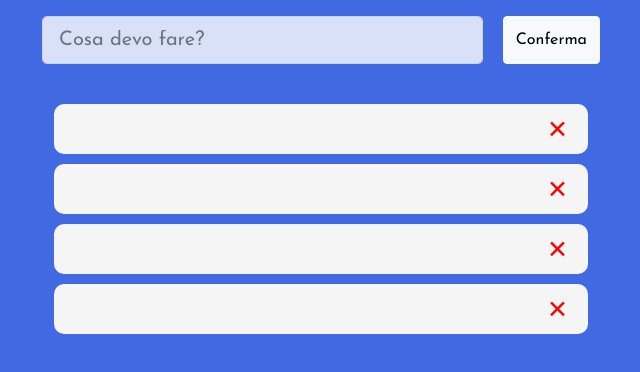
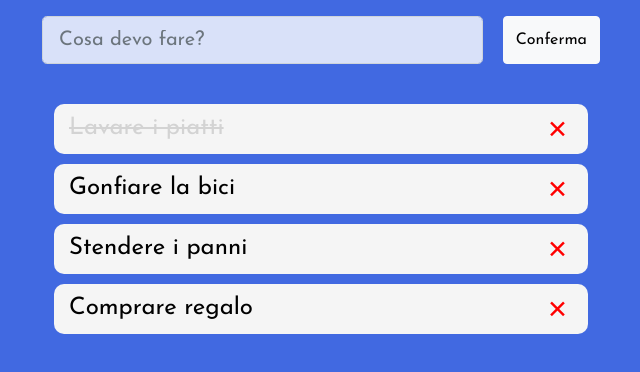
Before and after one commit to Tave23/vue-todolist, a plain HTML site: page MILESTONE 1/index.html in a window 1280 px wide. Shown: the part 98-470 px from the top of the page, without its empty margins (319-959 px from the left). Drawn offline with nearby package versions, Linux system fonts and the light colour scheme.

Commit message:
milestone 1

```diff
--- a/MILESTONE 1/css/style.css
+++ b/MILESTONE 1/css/style.css
@@ -62,5 +62,5 @@
 /* classe consegna fatta */
 .fatto{
    text-decoration: line-through;
-   color: grey;
+   color: lightgrey;
 }
--- a/MILESTONE 1/index.html
+++ b/MILESTONE 1/index.html
@@ -45,12 +45,16 @@
             <div class="col">
 
                <div
-               v-for="(item, indice) in todos"
+               v-for="(toDo, indice) in todos"
                class="box singleText">
-                  <h4 :class="{fatto: done == true}">
-                     {{todos.item}}
+                  <h4
+                  v-bind:class="{ fatto: toDo.done }"
+                  v-on:click="toDo.done = !toDo.done">
+                     {{toDo.consegna}}
                   </h4>
-                  <span class="delete">&#10005;</span>
+                  <span class="delete">
+                     &#10005;
+                  </span>
                </div>
 
             </div>
--- a/MILESTONE 1/js/script.js
+++ b/MILESTONE 1/js/script.js
@@ -6,19 +6,26 @@ const app = new Vue({
    // lista delle cose da fare già impostate
        todos:[
             {
-               item: "Lavare i piatti",
+               consegna: "Lavare i piatti",
+               done: true,
             },
             {
-               item:"Gonfiare la bici",
+               consegna:"Gonfiare la bici",
+               done: false,
             },
             {
-               item:"Stendere i panni",
+               consegna:"Stendere i panni",
+               done: false,
             },
             {
-               item:"Comprare regalo",
+               consegna:"Comprare regalo",
+               done: false,
             },
-   ],
-   done: 'true',
+
+      ],
+
+      done:false,
+
 
 
    },
@@ -31,7 +38,13 @@ const app = new Vue({
 
    methods:{
 
+      removeTodo(indice){
 
+         console.log(indice);
+
+         // elimino un object al click
+         this.todos.splice(indice,1);
+      }
 
 
 
```
